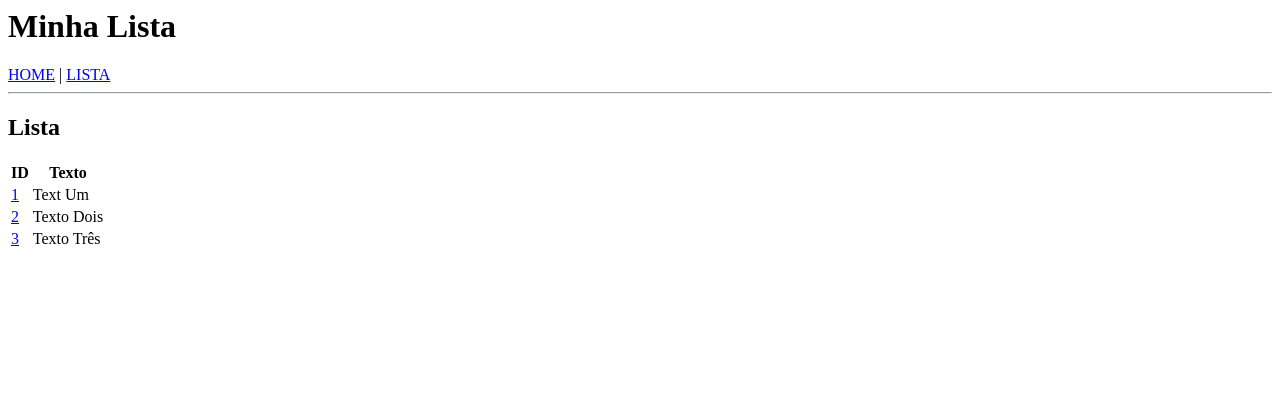
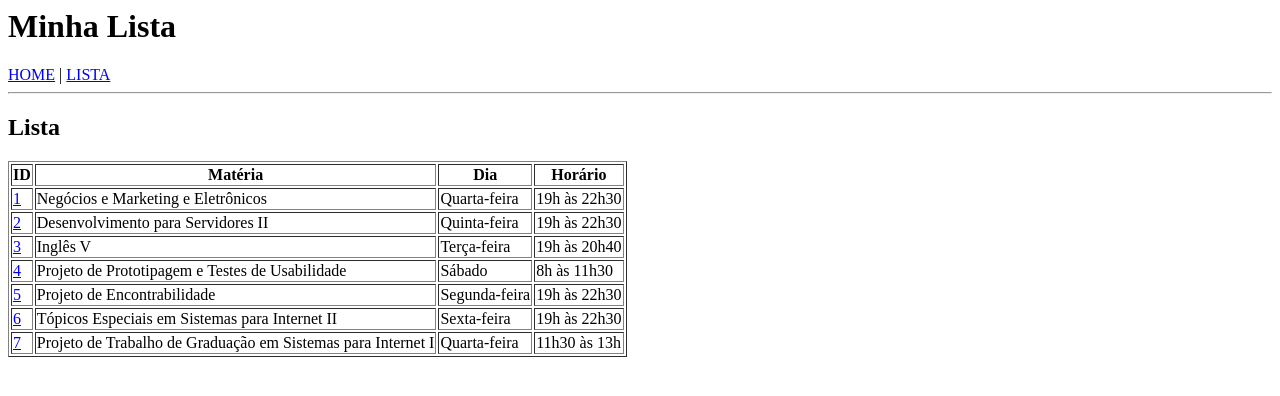
Before and after one commit to marjciardullo/angular-aula, an Angular app: page /list in a window 1280 px wide. Shown: the top 396 px of the page. Built offline with nearby package versions, Linux system fonts and the light colour scheme.

Commit message:
3 files modified

```diff
--- a/src/app/list-details/list-details.component.html
+++ b/src/app/list-details/list-details.component.html
@@ -3,5 +3,5 @@
 <h3>ID:</h3>
 <div>{{ item.id }}</div>
 
-<h3>Text:</h3>
+<h3>Matéria:</h3>
 <div>{{ item.text }}</div>
--- a/src/app/list.ts
+++ b/src/app/list.ts
@@ -1,14 +1,49 @@
 export const listData = [
   {
     id: 1,
-    text: 'Text Um',
+    materia: 'Negócios e Marketing e Eletrônicos',
+    dia: 'Quarta-feira',
+    horario: '19h às 22h30',
+    dados: 'oi',
+    ementa:
+      'Conceitos de marketing e de marketing digital. O comportamento do consumidor on-line. Marketing de conteúdo. Marketing nas mídias sociais. E-mail marketing. Marketing viral. Publicidade on-line. Pesquisa de marketing on-line. Marketing e os negócios na Internet. Estudos de caso',
+    objetivo:
+      'Apresentar e discutir as questões do marketing na era da Internet. Abordar as principais estratégias, ações, ferramentas e mídias presentes na Web. Objetivos específicos. Compreender e utilizar a Internet para os negócios e implementar ações de marketing, comunicação e publicidade on-line',
   },
   {
     id: 2,
-    text: 'Texto Dois',
+    materia: 'Desenvolvimento para Servidores II',
+    dia: 'Quinta-feira',
+    horario: '19h às 22h30',
   },
   {
     id: 3,
-    text: 'Texto Três',
+    materia: 'Inglês V',
+    dia: 'Terça-feira',
+    horario: '19h às 20h40',
+  },
+  {
+    id: 4,
+    materia: 'Projeto de Prototipagem e Testes de Usabilidade',
+    dia: 'Sábado',
+    horario: '8h às 11h30',
+  },
+  {
+    id: 5,
+    materia: 'Projeto de Encontrabilidade',
+    dia: 'Segunda-feira',
+    horario: '19h às 22h30',
+  },
+  {
+    id: 6,
+    materia: 'Tópicos Especiais em Sistemas para Internet II',
+    dia: 'Sexta-feira',
+    horario: '19h às 22h30',
+  },
+  {
+    id: 7,
+    materia: 'Projeto de Trabalho de Graduação em Sistemas para Internet I',
+    dia: 'Quarta-feira',
+    horario: '11h30 às 13h',
   },
 ];
--- a/src/app/list/list.component.html
+++ b/src/app/list/list.component.html
@@ -1,10 +1,10 @@
-
-
 <h2>Lista</h2>
-<table class="border">
+<table border="1">
   <tr>
     <th>ID</th>
-    <th>Texto</th>
+    <th>Matéria</th>
+    <th>Dia</th>
+    <th>Horário</th>
   </tr>
   <tr *ngFor="let item of list; index as i">
     <td>
@@ -12,6 +12,8 @@
         {{ item.id }}
       </a>
     </td>
-    <td>{{ item.text }}</td>
+    <td>{{ item.materia }}</td>
+    <td>{{ item.dia }}</td>
+    <td>{{ item.horario }}</td>
   </tr>
 </table>
```
